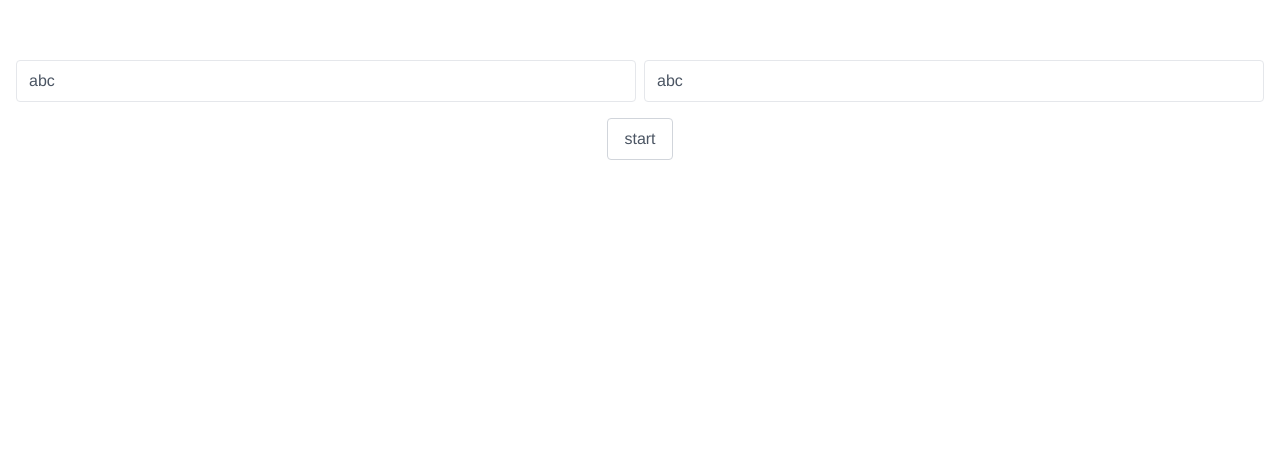
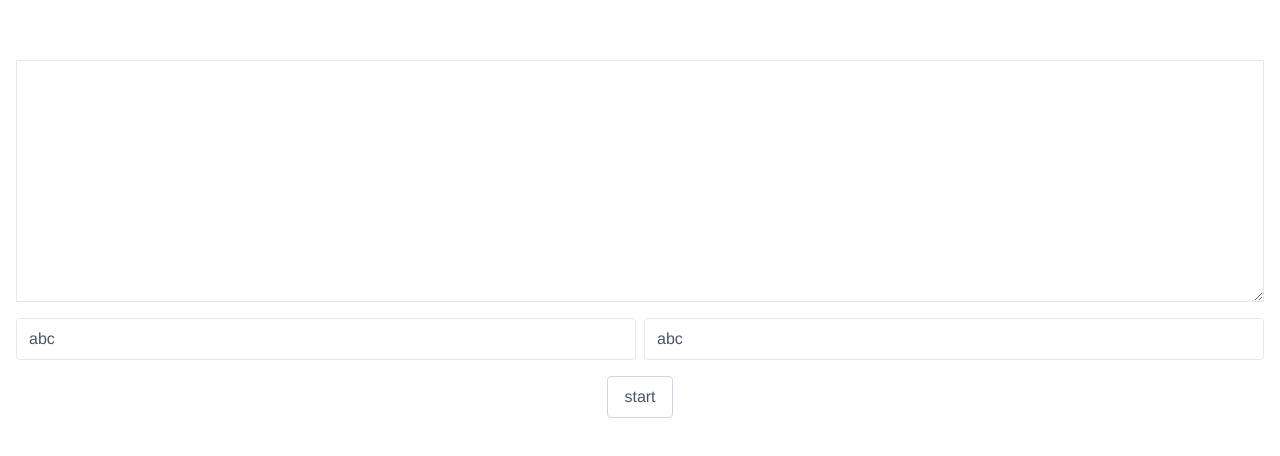
Before and after one commit to maxzz/revue-playground, a Vue app: page / in a window 1280 px wide. Shown: the top 456 px of the page. Built offline with nearby package versions, Linux system fonts and the light colour scheme.

Commit message:
Feature: Add textarea

```diff
--- a/src/components/Editors.vue
+++ b/src/components/Editors.vue
@@ -1,4 +1,7 @@
 <template>
+    <div class="mx-4 flex mb-4">
+        <textarea class="border flex-1" :rows="10"></textarea>
+    </div>
     <div class="flex px-4 mb-4">
         <input class="flex-1 px-3 py-2 border rounded text-gray-600 mr-2" value="abc">
         <input class="flex-1 px-3 py-2 border rounded text-gray-600" value="abc">
```
